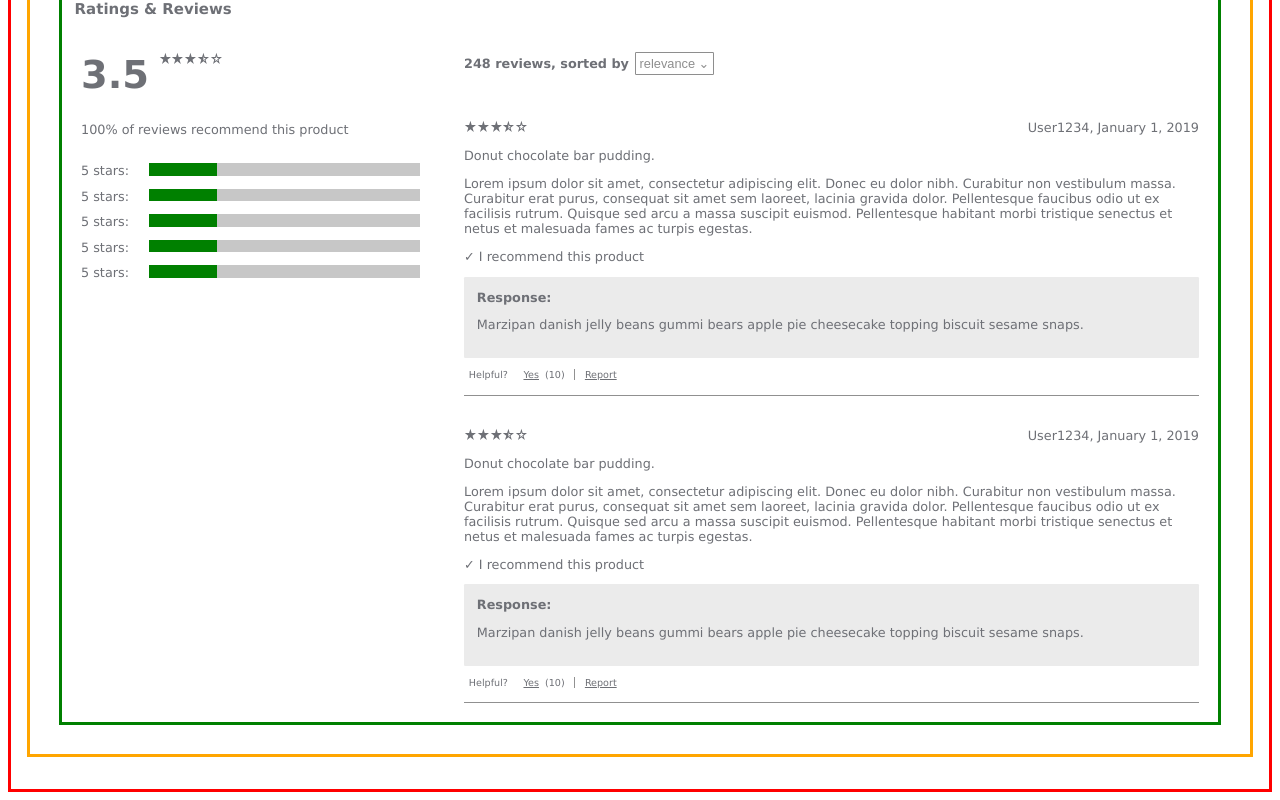
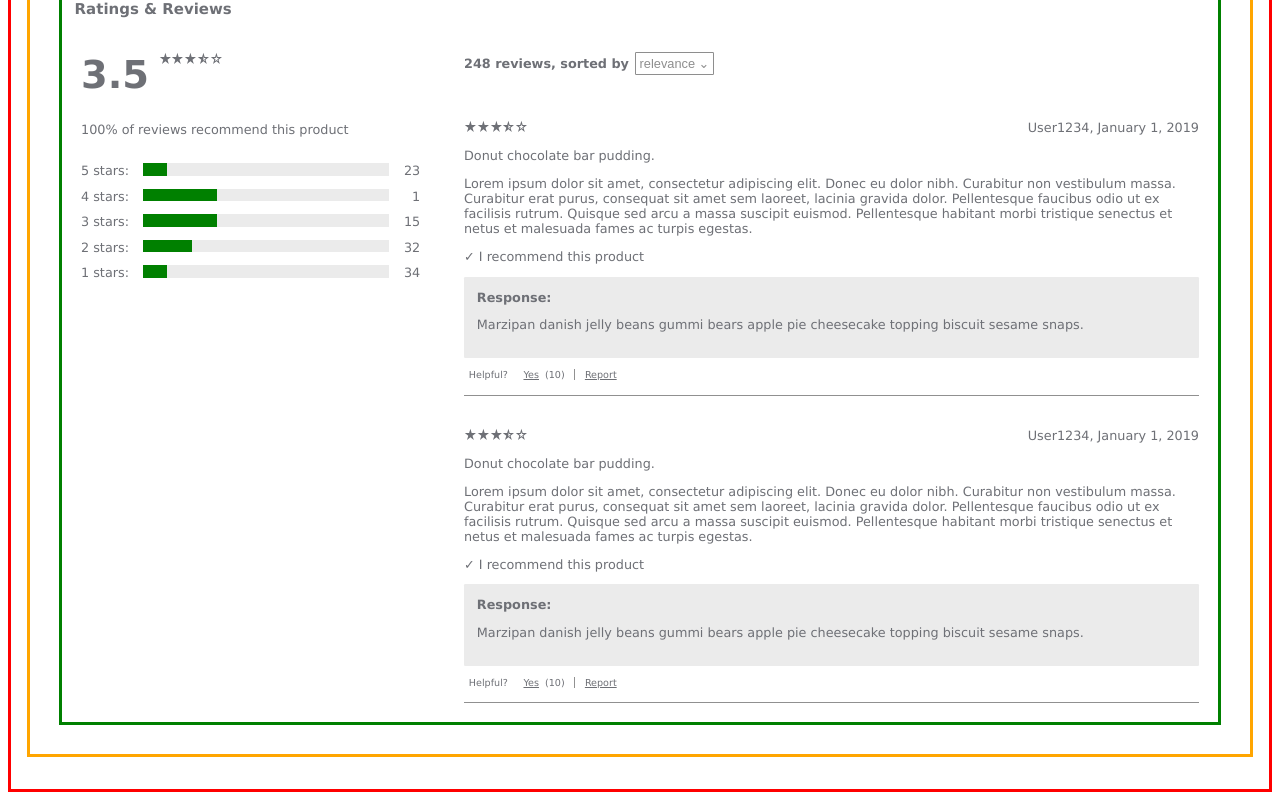
Before and after one commit to labbit-fec/catwalk, a React app: page / in a window 1280 px wide. Shown: the part 856-1656 px from the top of the page. Built offline with nearby package versions, Linux system fonts and the light colour scheme.

Commit message:
make sliders dynamic

```diff
--- a/src/components/ratings/RatingSummary/Sliders/Slider/Slider.css
+++ b/src/components/ratings/RatingSummary/Sliders/Slider/Slider.css
@@ -16,5 +16,5 @@
 }
 
 .unshaded {
-  background-color: rgba(35, 35, 35, 0.25);
+  background-color: rgba(235, 235, 235, 1);
 }
--- a/src/components/ratings/RatingSummary/Sliders/Slider/Slider.jsx
+++ b/src/components/ratings/RatingSummary/Sliders/Slider/Slider.jsx
@@ -2,13 +2,16 @@ import React from 'react';
 import PropTypes from 'prop-types';
 import styles from './Slider.css';
 
-export default function Slider({ shaded }) {
+export default function Slider({ stars, shaded }) {
   return (
     <div className={styles.container}>
-      <div style={{ flex: 2 }}>5 stars:</div>
-      <div className={styles.slider}>
-        <div style={{ flex: `${shaded}` }} className={styles.shaded} />
-        <div style={{ flex: `${100 - shaded}` }} className={styles.unshaded} />
+      <div style={{ flex: 2 }}>{`${stars} stars:`}</div>
+      <div style={{ flex: 8 }} className={styles.slider}>
+        <div style={{ flex: shaded }} className={styles.shaded} />
+        <div style={{ flex: 1 - shaded }} className={styles.unshaded} />
+      </div>
+      <div style={{ flex: 1, textAlign: 'right' }}>
+        {Math.floor(Math.random() * (40 - 1) + 1)}
       </div>
     </div>
   );
@@ -16,4 +19,5 @@ export default function Slider({ shaded }) {
 
 Slider.propTypes = {
   shaded: PropTypes.number.isRequired,
+  stars: PropTypes.number.isRequired,
 };
--- a/src/components/ratings/RatingSummary/Sliders/Sliders.jsx
+++ b/src/components/ratings/RatingSummary/Sliders/Sliders.jsx
@@ -3,15 +3,21 @@ import styles from './Sliders.css';
 import Slider from './Slider/Slider';
 
 export default function Sliders() {
-  const shaded = 25;
+  const shaded = {
+    5: 0.1,
+    4: 0.3,
+    3: 0.3,
+    2: 0.2,
+    1: 0.1,
+  };
 
   return (
     <div className={styles.container}>
-      <Slider shaded={shaded} />
-      <Slider shaded={shaded} />
-      <Slider shaded={shaded} />
-      <Slider shaded={shaded} />
-      <Slider shaded={shaded} />
+      {Object.keys(shaded)
+        .reverse()
+        .map((stars) => (
+          <Slider stars={stars} shaded={shaded[stars]} />
+        ))}
     </div>
   );
 }
```
